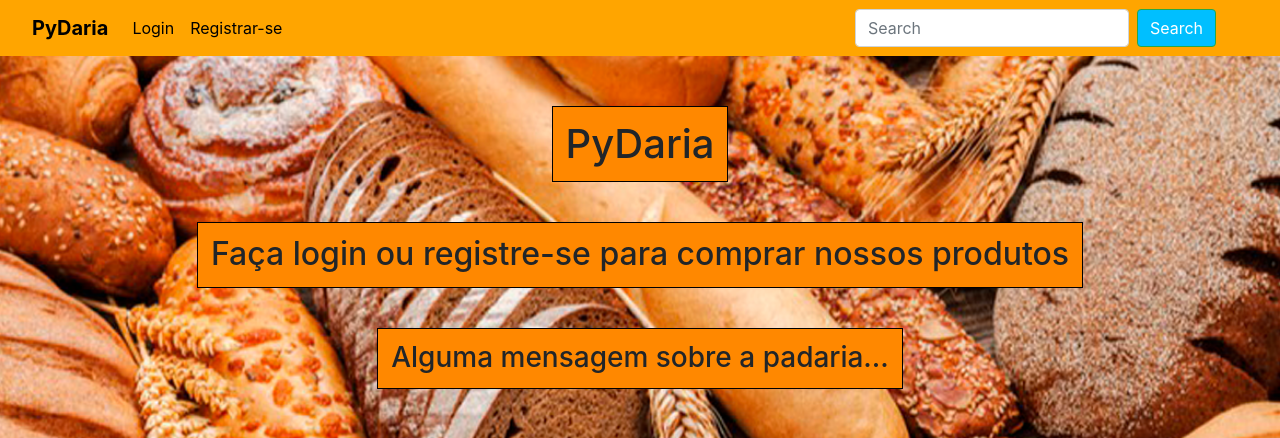
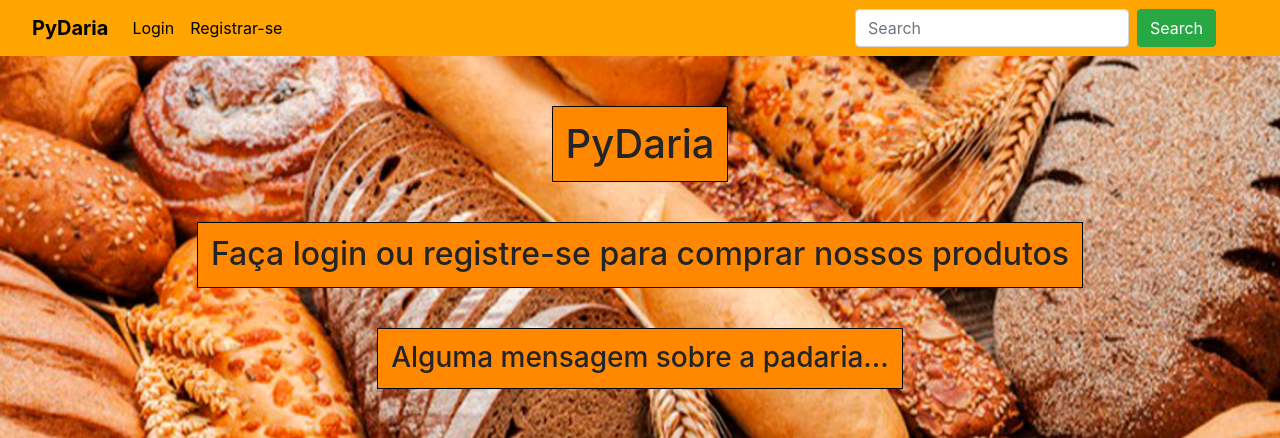
Before and after one commit to PedroFernandesSpark/Padaria-online-python, a Flask app: page / in a window 1280 px wide. Shown: the top 438 px of the page. Run offline with Flask 2, Linux system fonts and the light colour scheme; parts of the project's set-up code (start-up, migrations or seed data) failed here and were passed over.

Commit message:
Arrumando a cor do botão de pesquisa

```diff
--- a/PyDaria/PyDaria/PyDaria/static/content/index.css
+++ b/PyDaria/PyDaria/PyDaria/static/content/index.css
@@ -3,10 +3,6 @@
 }
 .custom_link:hover{
     color: gray;
-}
-.custom_btn{
-    background-color: deepskyblue;
-    color: white;
 }
 .custom_btn:hover{
     background-color: dodgerblue;
```
